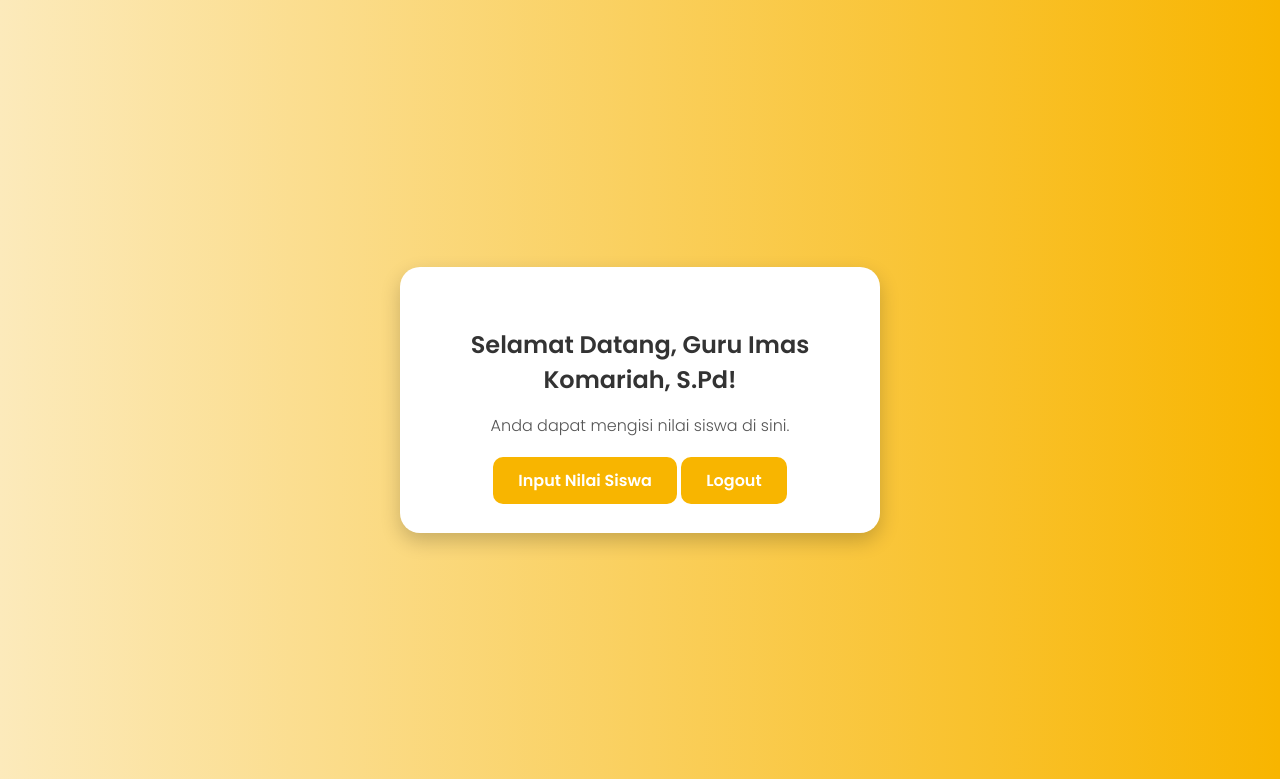
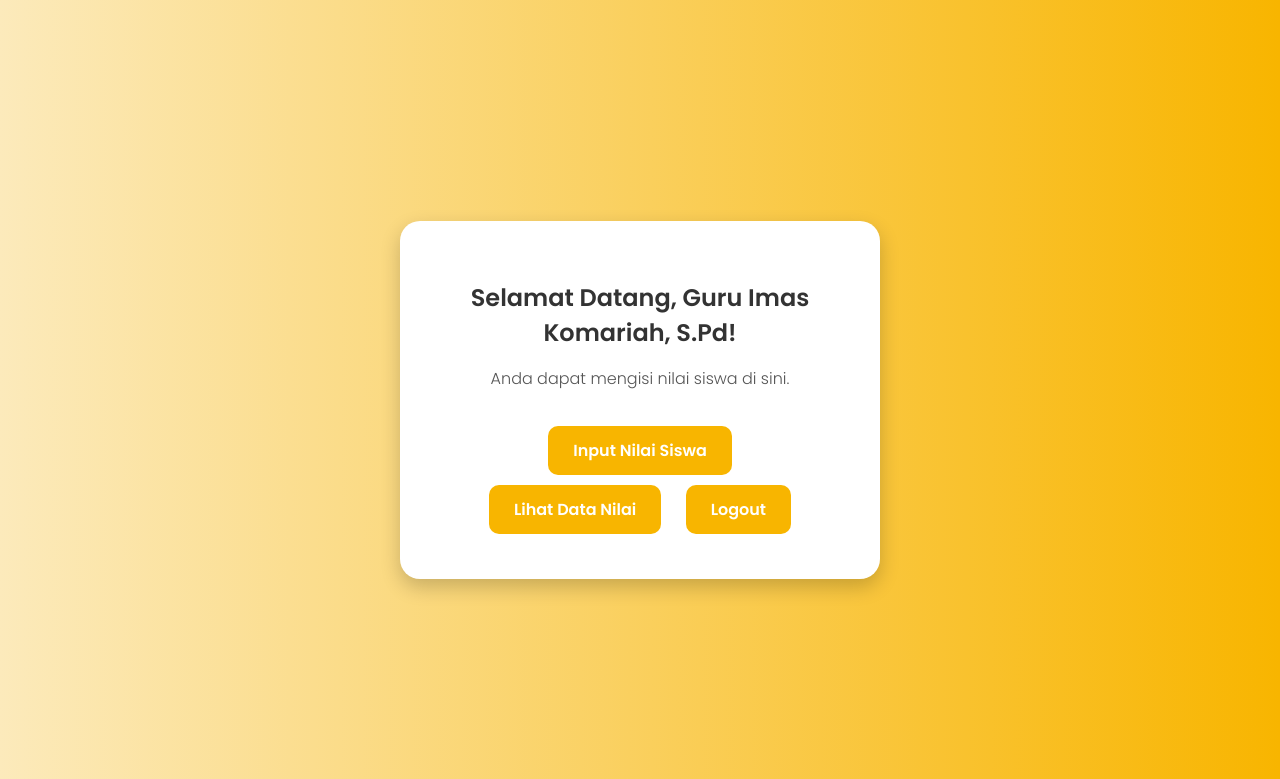
Before and after one commit to gabriel-ima/rapor_online, a PHP site: page /dashboard/guru.php in a window 1280 px wide. Shown: the top 779 px of the page. Run offline with PHP 8.4, Linux system fonts and the light colour scheme; a user stored in the database is signed in.

Commit message:
Update guru.php

```diff
--- a/dashboard/guru.php
+++ b/dashboard/guru.php
@@ -42,17 +42,29 @@ if ($_SESSION["role"] != "guru") {
             margin-bottom: 30px;
         }
 
-        a {
+        .menu a {
+            display: inline-block;
             text-decoration: none;
             background-color: #f8b500;
             color: white;
             padding: 12px 25px;
             border-radius: 10px;
             font-weight: bold;
+            margin: 5px 10px;
         }
 
-        a:hover {
+        .menu a:hover {
             background-color: #f39c12;
+        }
+
+        .logout {
+            display: block;
+            margin-top: 30px;
+            background-color: #e74c3c;
+        }
+
+        .logout:hover {
+            background-color: #c0392b;
         }
     </style>
 </head>
@@ -60,8 +72,12 @@ if ($_SESSION["role"] != "guru") {
     <div class="dashboard">
         <h2>Selamat Datang, Guru <?php echo $_SESSION["username"]; ?>!</h2>
         <p>Anda dapat mengisi nilai siswa di sini.</p>
-        <a href="input_nilai.php">Input Nilai Siswa</a>
-        <a href="../index.php">Logout</a>
+
+        <div class="menu">
+            <a href="input_nilai.php">Input Nilai Siswa</a>
+            <a href="tampil_nilai.php">Lihat Data Nilai</a>
+            <a href="../index.php" class="logout">Logout</a>
+        </div>
     </div>
 </body>
 </html>
```
